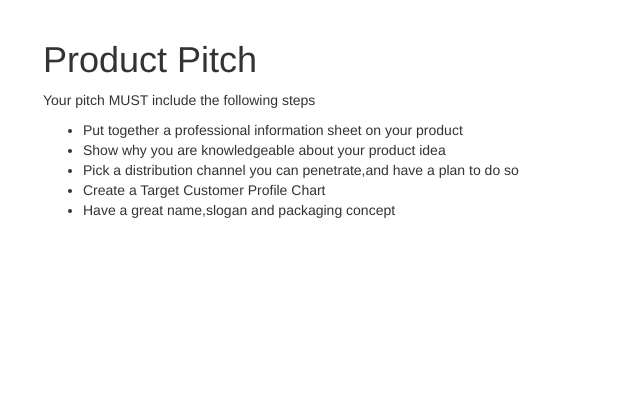
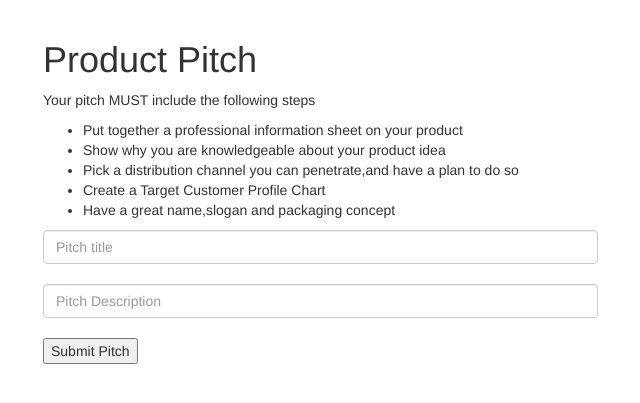
Before and after one commit to YVONNEANYANGO/Pitch, a Flask app: page /product in a window 1280 px wide. Shown: the part 52-455 px from the top of the page, without its empty margins (27-667 px from the left). Run offline with Flask 2, Linux system fonts and the light colour scheme; some libraries are stand-ins or nearby versions.

Commit message:
add input forms for submitting product pitch

```diff
--- a/app/templates/product.html
+++ b/app/templates/product.html
@@ -26,4 +26,24 @@
             <li>Have a great name,slogan and packaging concept</li>
         </ul>
     </div>
+    <div class="container">
+        <div class="row">
+            <div class="col-md-6">
+                <form>
+                    <input type="text" placeholder="Pitch title" class="form-control" required>
+                </form>
+            </div>
+        </div>
+        <br>
+        <div class="row">
+            <div class="col-md-6">
+                <form>
+                    <input type="text" placeholder="Pitch Description" class="form-control" required>
+                </form>
+            </div>
+        </div>
+        <br>
+        <button class="submit-button" type="submit" onclick="submit">Submit Pitch</button>
+    </div>
+
 {% endblock %}
```
Also changed, not shown: app/templates/pickup.html (+2 -5 lines).
